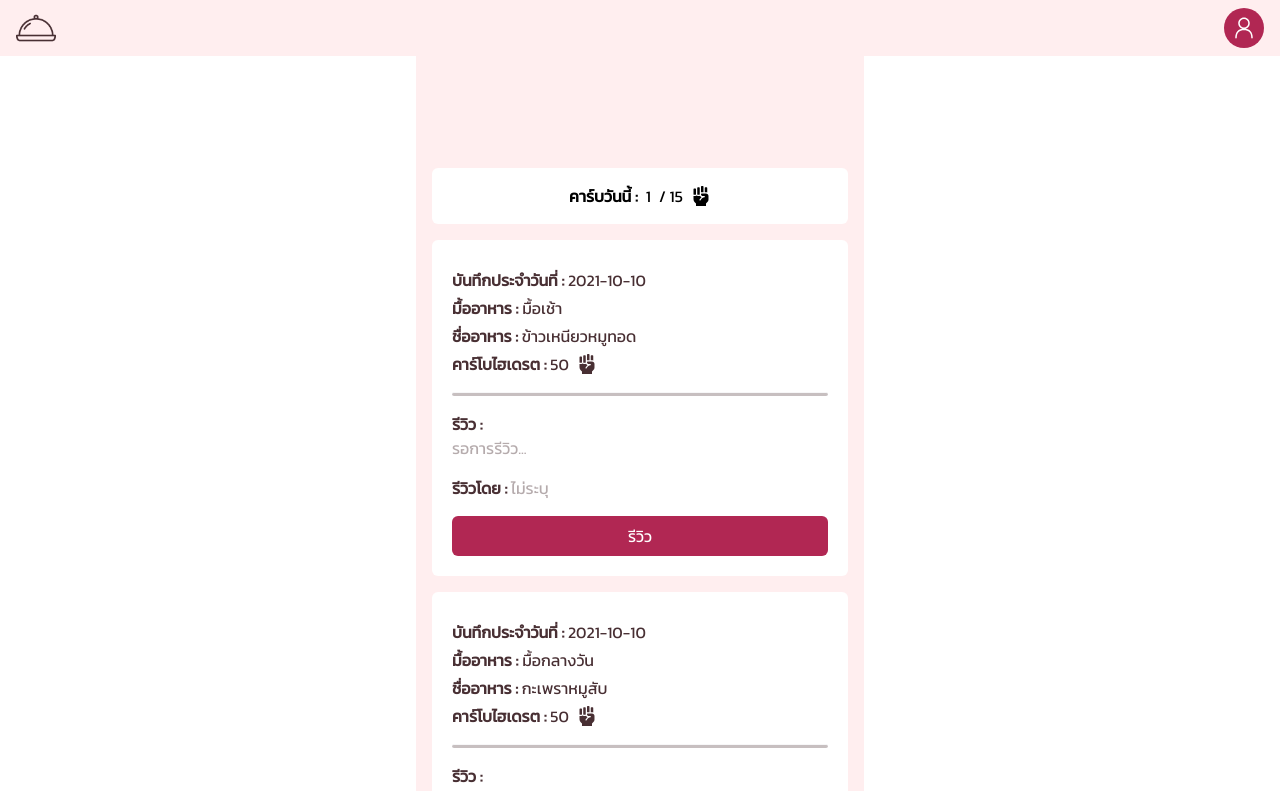
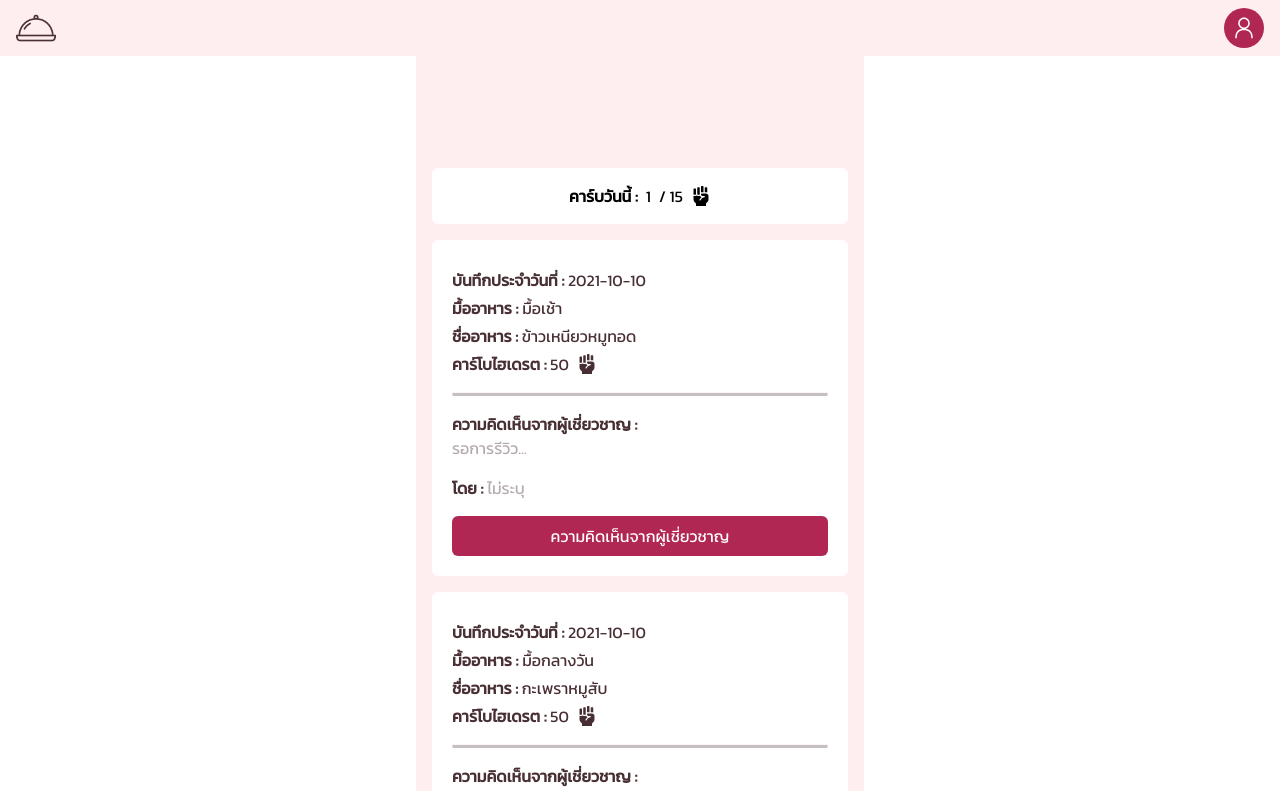
Before and after one commit to NattawatC/khaoniew, a Next.js app: page /review in a window 1280 px wide. Shown: the top 791 px of the page. Built offline with nearby package versions, Linux system fonts and the light colour scheme.

Commit message:
Change the word to be more formal in review card

```diff
--- a/src/components/ReviewCard.tsx
+++ b/src/components/ReviewCard.tsx
@@ -61,7 +61,7 @@ const ReviewCard: React.FunctionComponent<FoodCardProps> = ({
         </div>
 
         <div className="flex flex-col">
-          <p className="font-bold">รีวิว :</p>
+          <p className="font-bold">ความคิดเห็นจากผู้เชี่ยวชาญ :</p>
           {review && review.trim() !== "" ? (
             <p>{review}</p>
           ) : (
@@ -69,7 +69,7 @@ const ReviewCard: React.FunctionComponent<FoodCardProps> = ({
           )}
         </div>
         <p className="font-bold">
-          รีวิวโดย :{" "}
+          โดย :{" "}
           {reviewBy && reviewBy.trim() !== "" ? (
             <span className="font-normal">{reviewBy}</span>
           ) : (
@@ -79,7 +79,7 @@ const ReviewCard: React.FunctionComponent<FoodCardProps> = ({
         <AlertDialog>
           <AlertDialogTrigger asChild>
             <Button className="bg-secondary text-white p-2 w-full rounded-md">
-              รีวิว
+              ความคิดเห็นจากผู้เชี่ยวชาญ
             </Button>
           </AlertDialogTrigger>
           <AlertDialogContent>
@@ -93,11 +93,11 @@ const ReviewCard: React.FunctionComponent<FoodCardProps> = ({
                   placeholder="เขียนรีวิว..."
                 />
               </AlertDialogDescription>
-                <p className="font-bold">รีวิวโดย: <span className="font-normal">???</span></p>
+                <p className="font-bold">โดย: <span className="font-normal">???</span></p>
             </AlertDialogHeader>
             <AlertDialogFooter className="flex flex-row items-center gap-2">
               <AlertDialogAction className="bg-secondary text-white text-base rounded-md border-transparent w-full">
-                ส่งรีวิว
+                ส่งความคิดเห็น
               </AlertDialogAction>
               <AlertDialogCancel className="hover:underline text-base text-secondary rounded-md w-full border-secondary">
                 ยกเลิก
```
